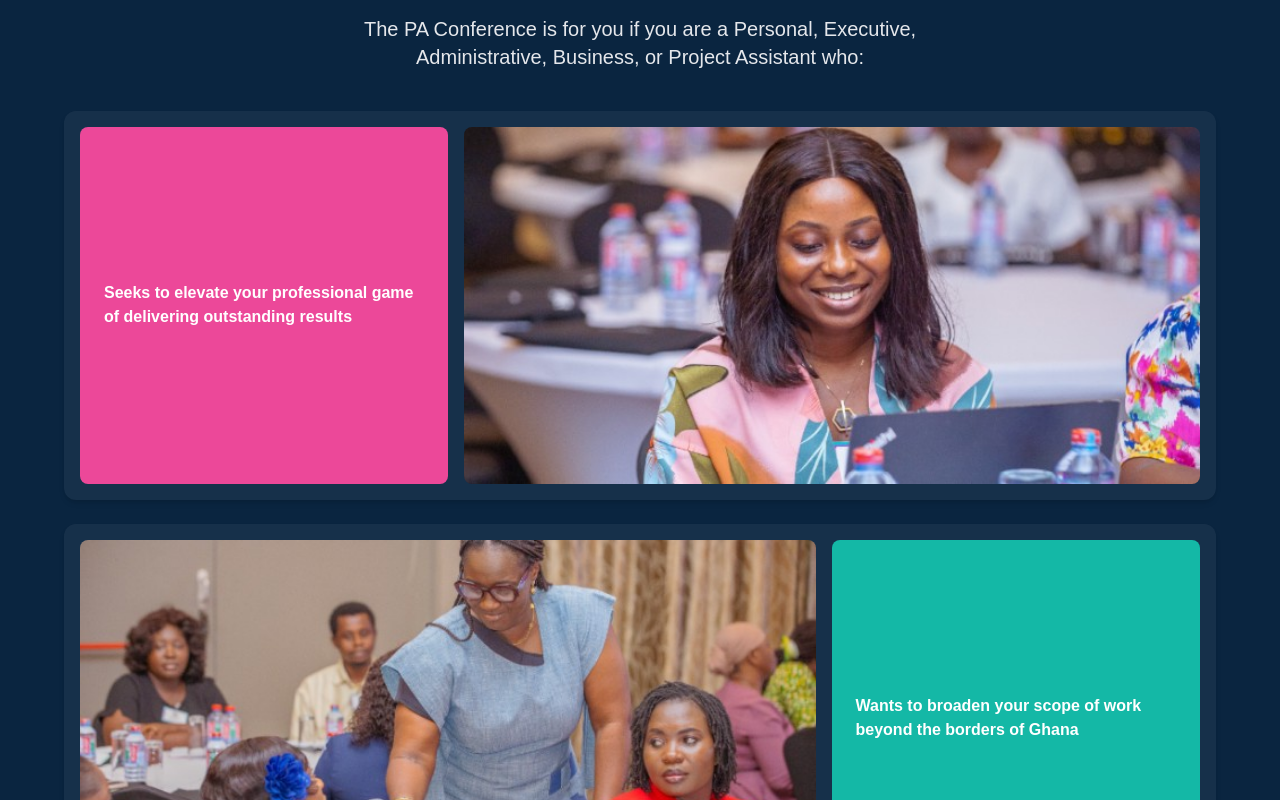
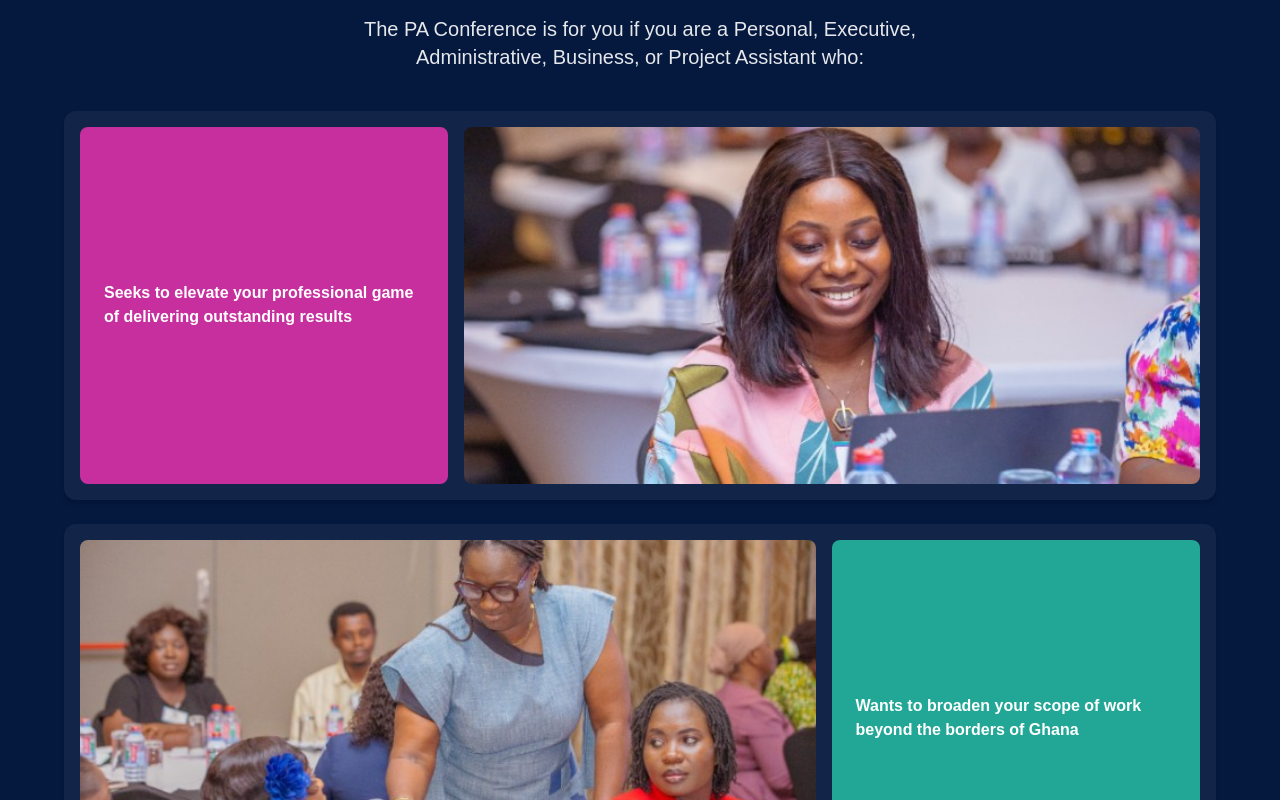
Before and after one commit to Amatcha-Boanerges/landingpage-paconf, a Next.js app: page / in a window 1280 px wide. Shown: the part 1220-2020 px from the top of the page. Built offline with nearby package versions, Linux system fonts and the light colour scheme.

Commit message:
create background color and update whyattend components

```diff
--- a/src/app/components/WhyAttend.tsx
+++ b/src/app/components/WhyAttend.tsx
@@ -7,12 +7,12 @@ export default function WhyAttend() {
     {
       text: "Seeks to elevate your professional game of delivering outstanding results",
       image: "/images/attend1.jpg",
-      bgColor: "bg-pink-500",
+      bgColor: "bg-primary",
     },
     {
       text: "Wants to broaden your scope of work beyond the borders of Ghana",
       image: "/images/attend2.jpg",
-      bgColor: "bg-teal-500",
+      bgColor: "bg-secondary",
     },
     {
       text: "Is looking to equip yourself with insights, tools and relevant skills for the modern place of work",
@@ -34,7 +34,7 @@ export default function WhyAttend() {
   return (
     <section
       id="whyattend"
-      className="bg-[#0a2540] text-white py-16 px-4 md:px-8"
+      className="bg-pa-background text-white py-16 px-4 md:px-8"
     >
       <div className="max-w-6xl mx-auto space-y-10">
         <header className="text-center space-y-4">
--- a/tailwind.config.ts
+++ b/tailwind.config.ts
@@ -11,6 +11,7 @@ export default {
       colors: {
         'primary': '#c62f9d', //use bg-primary or text-primary to use these colors in components
         'secondary': '#22a796', //use bg-secondary or text-secondary to use these colors in components
+        'pa-background': '#05183E',
         'neutral-dark': '#1C1C1C',
         'neutral-light': '#F7F8FA',
       }
```
